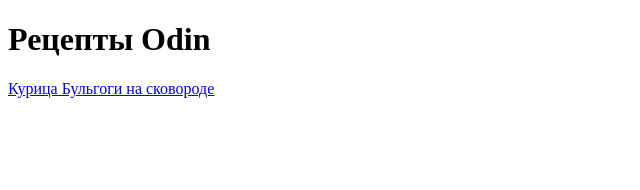
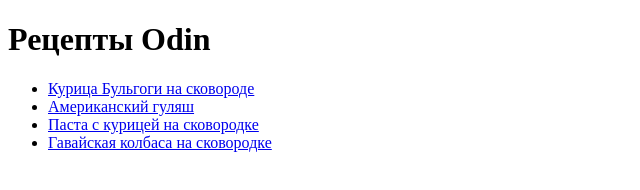
Before and after one commit to MiagkaiaE/odin-recipes, a plain HTML site: page index.html in a window 1280 px wide. Shown: the whole page, without its empty margins (0-640 px from the left). Drawn offline with Linux system fonts and the light colour scheme.

Commit message:
Добавила неупорядоченный список с рецептами в index.html

```diff
--- a/index.html
+++ b/index.html
@@ -7,6 +7,11 @@
 </head>
 <body>
 	<h1>Рецепты Odin</h1>
-	<a href="recipes\Skillet _Chicken_Bulgogi.html" target="_blank">Курица Бульгоги на сковороде</a>
+	<ul>
+		<li><a href="recipes\Skillet _Chicken_Bulgogi.html" target="_blank">Курица Бульгоги на сковороде</a></li>
+		<li><a href="#" target="_blank">Американский гуляш</a></li>
+		<li><a href="#" target="_blank">Паста с курицей на сковородке</a></li>
+		<li><a href="#" target="_blank">Гавайская колбаса на сковородке</a></li>
+	</ul>
 </body>
 </html>
```
